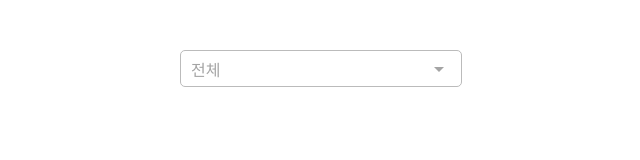
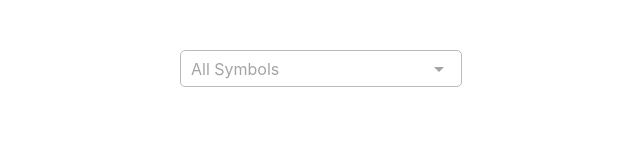
Before and after one commit to 9yurilee/Prac, a React (Create React App) app: page / in a window 1280 px wide. Shown: the top 160 px of the page, without its empty margins (319-959 px from the left). Built offline with nearby package versions, Linux system fonts and the light colour scheme; the HTML template or start-up script is replaced by a standard one.

Commit message:
DropDown 구현 완료

```diff
--- a/src/components/DropDown.js
+++ b/src/components/DropDown.js
@@ -6,7 +6,7 @@ import SearchIcon from '@mui/icons-material/Search';
 
 const DropDown = () => {
   const [isOpen, setIsOpen] = react.useState(false);
-  const [clickedMenu, setClickedMenu] = react.useState('전체');
+  const [clickedMenu, setClickedMenu] = react.useState('All Symbols');
   const [inputText, setInputText] = react.useState('');
 
   console.log(inputText);
```
